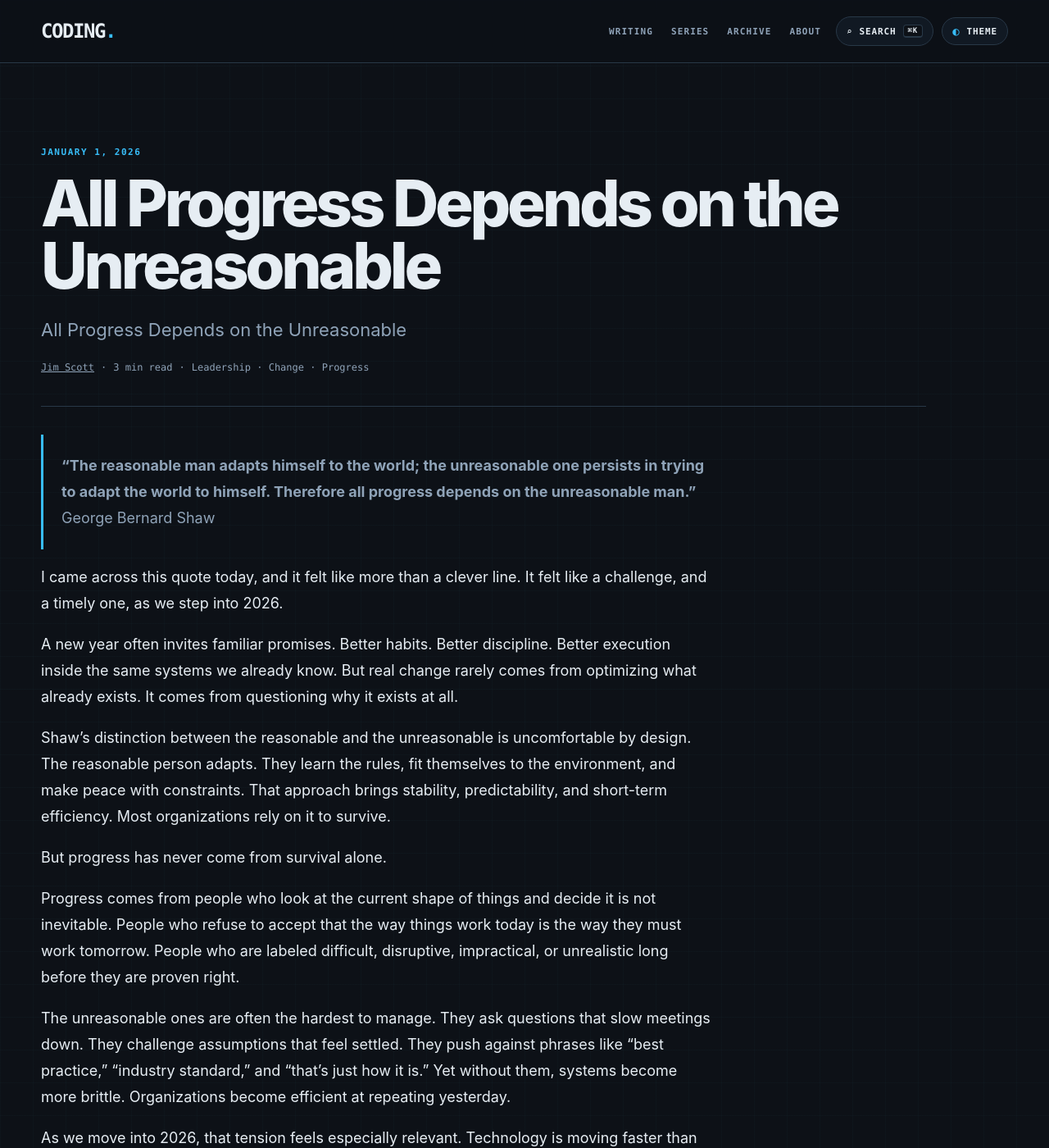
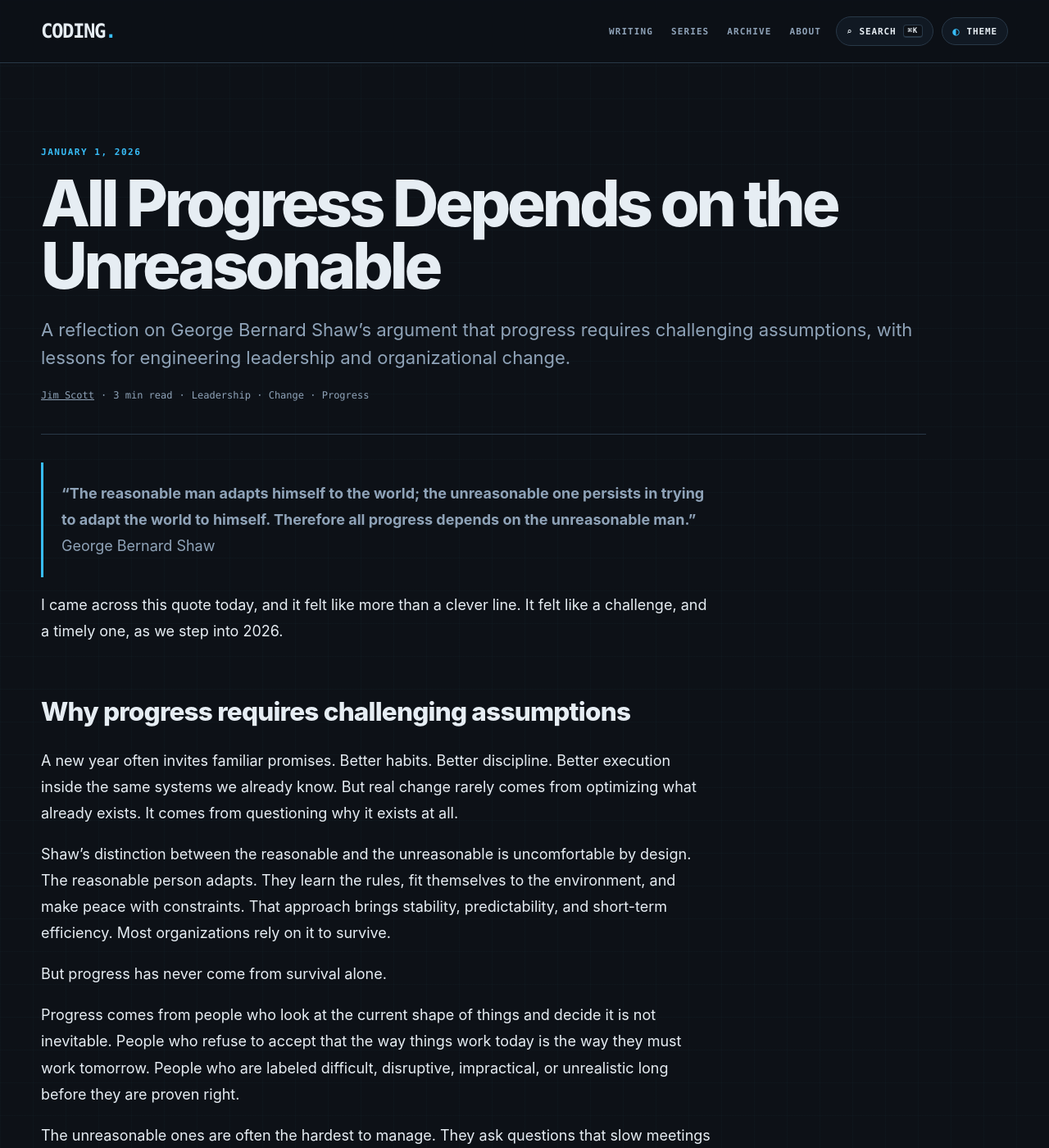
Before and after one commit to infoconex/coding-blog, a Jekyll site: the page built from post/2026/01/01/all-progress-depends-on-the-unreasonable/index.md, in a window 1280 px wide and 1400 px high. Shown: the whole window at 82% size. Built offline with Jekyll 4.4.1, drawn with Linux system fonts in a browser that asks for light colours; some of the changed text lies outside the part shown.

Commit message:
Improve leadership article description and navigable section headings

```diff
--- a/post/2026/01/01/all-progress-depends-on-the-unreasonable/index.md
+++ b/post/2026/01/01/all-progress-depends-on-the-unreasonable/index.md
@@ -1,7 +1,7 @@
 ---
 title: "All Progress Depends on the Unreasonable"
 date: "2026-01-01"
-description: "All Progress Depends on the Unreasonable"
+description: "A reflection on George Bernard Shaw’s argument that progress requires challenging assumptions, with lessons for engineering leadership and organizational change."
 tags: ["Leadership", "Change", "Progress"]
 slug: "all-progress-depends-on-the-unreasonable"
 author: "Jim Scott"
@@ -10,6 +10,8 @@ permalink: "/post/2026/01/01/all-progress-depends-on-the-unreasonable"
 > **“The reasonable man adapts himself to the world; the unreasonable one persists in trying to adapt the world to himself. Therefore all progress depends on the unreasonable man.”** George Bernard Shaw
 
 I came across this quote today, and it felt like more than a clever line. It felt like a challenge, and a timely one, as we step into 2026.
+
+## Why progress requires challenging assumptions
 
 A new year often invites familiar promises. Better habits. Better discipline. Better execution inside the same systems we already know. But real change rarely comes from optimizing what already exists. It comes from questioning why it exists at all.
 
```
Also changed, not shown: other parts of post/2026/01/01/all-progress-depends-on-the-unreasonable/index.md (+2 -0 lines).
